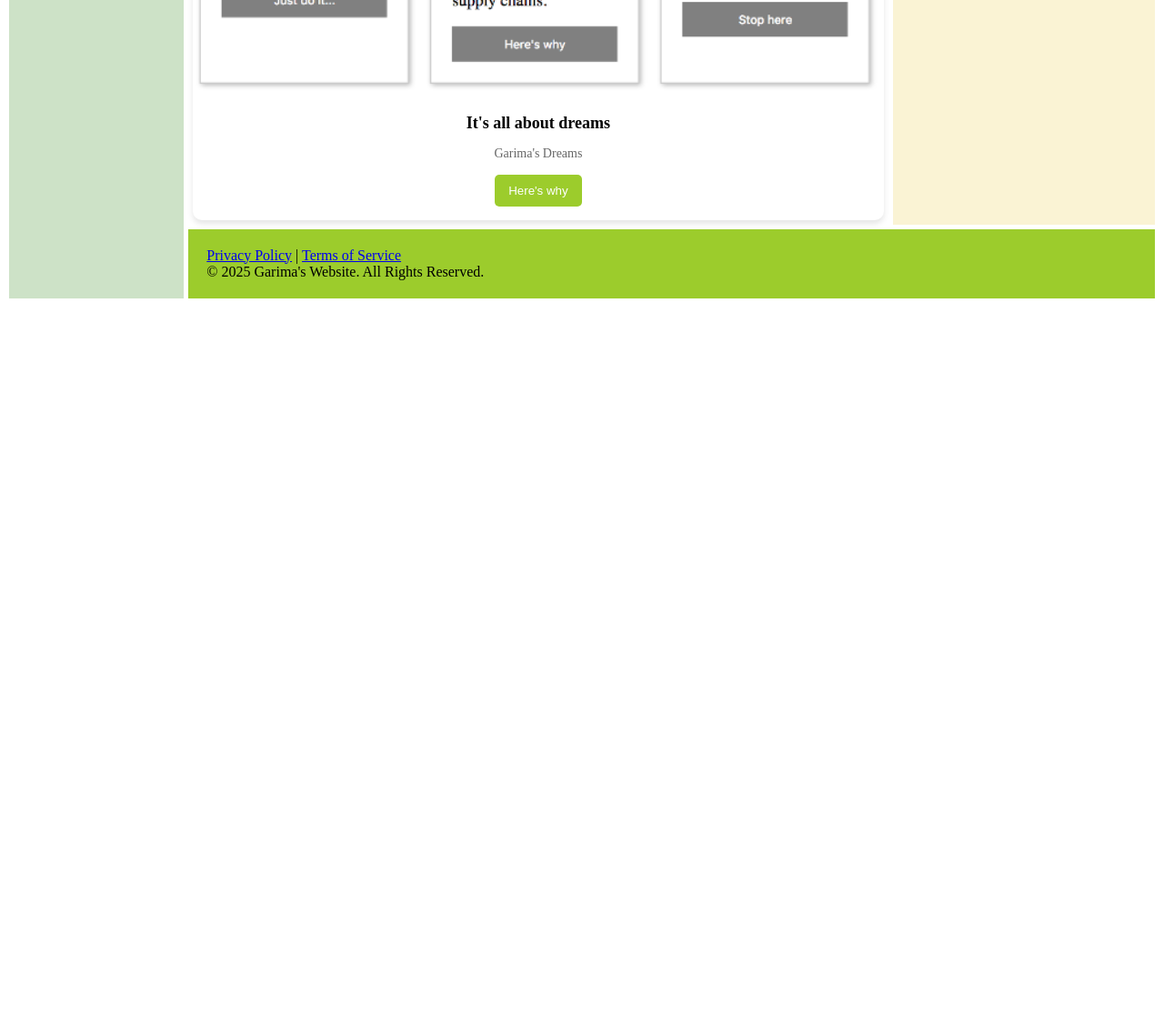
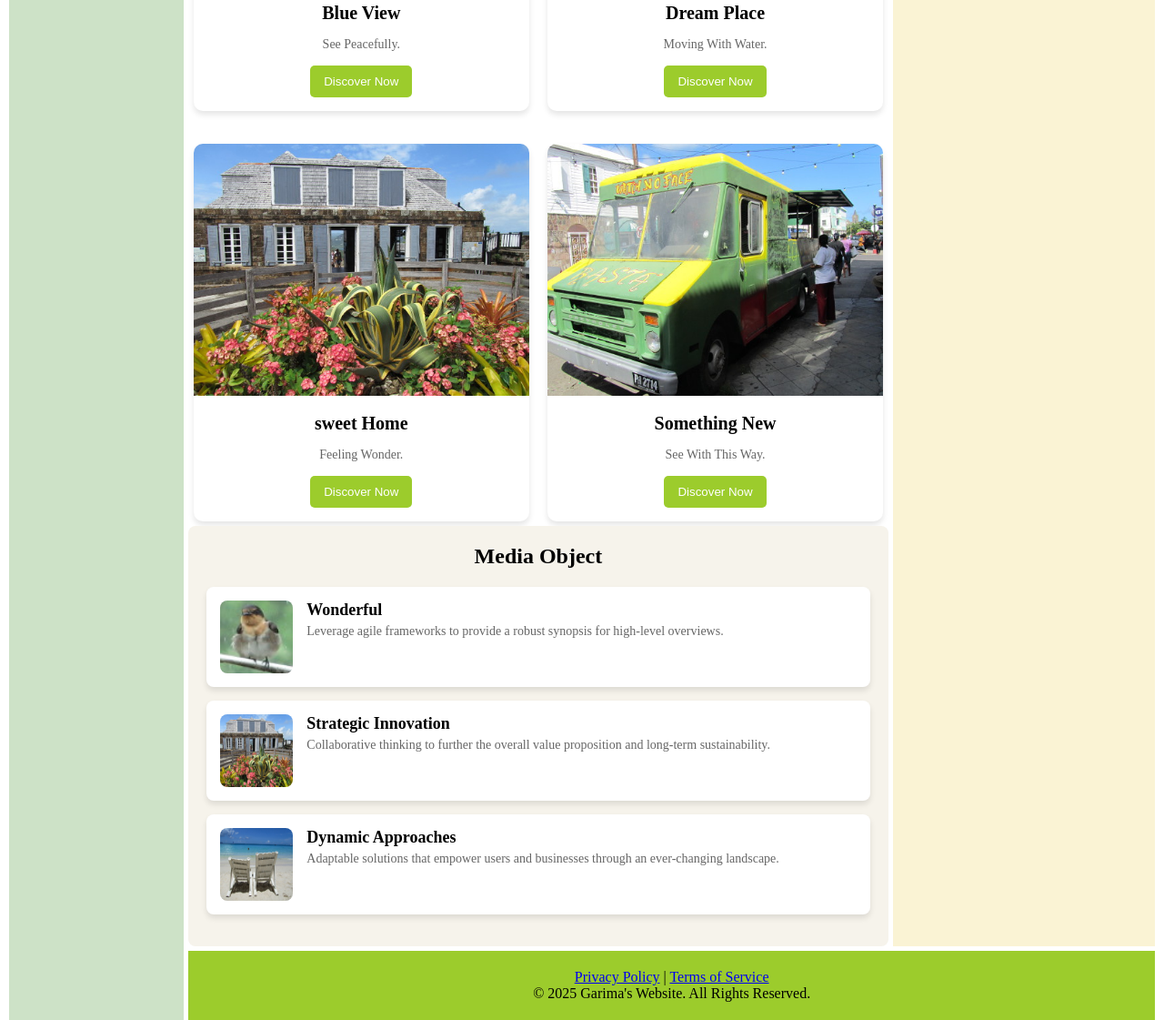
Before and after one commit to Garimathaku/Web_Dev, a plain HTML site: page Flexbox_Layout/index.html in a window 1280 px wide. Shown: the part 1598-2719 px from the top of the page at 91% size. Before the commit the page ends 1926 px from the top, so only its background shows below. Drawn offline with Linux system fonts and the light colour scheme.

Commit message:
[Garima]Add.Media Object

```diff
--- a/Flexbox_Layout/index.html
+++ b/Flexbox_Layout/index.html
@@ -13,9 +13,9 @@
             <ul>
                 <h3>Garima's Website</h3>
                 <li><a href="#">Home</a></li>
-                <li><a href="#">Photo Gallery</a></li>
-                <li><a href="#">Flex Card</a></li>
-                <li><a href="#">Media Object</a></li>
+                <li><a href="#gallery">Photo Gallery</a></li>
+                <li><a href="#flex-card">Flex Card</a></li>
+                <li><a href="#media-object">Media Object</a></li>
             </ul>
         </nav>
 
@@ -24,7 +24,8 @@
             <h2>Explore the Beauty of Nature Through Our Lens</h2>
         </header>
 
-        <article class="article">
+        <article class="article" id="gallery">
+            <h2 class="photo-title">Photo Gallery</h2>
             <div class="gallery">
                 <img src="assets/img1.jpg" alt="Image 1">
                 <img src="assets/img2.jpg" alt="Image 2">
@@ -38,14 +39,92 @@
             </div>
         </article>
 
-        <section class="single-card">
-            <div class="card">
-                <img src="assets/flex1.png" alt="Nature 1">
-                <h3>It's all about dreams</h3>
-                <p>Garima's Dreams</p>
-                <button>Here's why</button>
+        <section class="single-card" id="flex-card">
+            <h2 class="flexcard-title">Explore More</h2>
+            <div class="flex-cards">
+                <div class="card">
+                    <img src="assets/img1.jpg" alt="Nature View 1">
+                    <h3>Feeling Adventures</h3>
+                    <p>Dream Place.</p>
+                    <button>Explore More</button>
+                </div>
+
+                <div class="card">
+                    <img src="assets/img3.jpg" alt="Nature View 2">
+                    <h3>Blue Ocean</h3>
+                    <p>Experience breathtaking views from the highest peaks.</p>
+                    <button>Discover Now</button>
+                </div>
+
+
+            </div>
+            <br>
+            <br>
+            <div class="flex-cards">
+                <div class="card">
+                    <img src="assets/img9.jpg" alt="Nature View 2">
+                    <h3>Blue View</h3>
+                    <p>See Peacefully.</p>
+                    <button>Discover Now</button>
+                </div>
+                <div class="card">
+                    <img src="assets/img8.jpg" alt="Nature View 2">
+                    <h3>Dream Place</h3>
+                    <p>Moving With Water.</p>
+                    <button>Discover Now</button>
+                </div>
+
+            </div>
+
+            <br>
+            <br>
+            <div class="flex-cards">
+                <div class="card">
+                    <img src="assets/img4.jpg" alt="Nature View 2">
+                    <h3>sweet Home</h3>
+                    <p>Feeling Wonder.</p>
+                    <button>Discover Now</button>
+                </div>
+                <div class="card">
+                    <img src="assets/img7.jpg" alt="Nature View 2">
+                    <h3>Something New</h3>
+                    <p>See With This Way.</p>
+                    <button>Discover Now</button>
+                </div>
+
+            </div>
+
+        </article>
+        </section>
+
+        <section class="media-section" id="media-object">
+            <h2 class="media-title">Media Object</h2>
+
+            <div class="media">
+                <img class="media-object" src="assets/obj1.jpg" alt="Media Image 1">
+                <div class="media-body">
+                    <h3 class="media-heading">Wonderful</h3>
+                    <p>Leverage agile frameworks to provide a robust synopsis for high-level overviews.</p>
+                </div>
+            </div>
+
+            <div class="media">
+                <img class="media-object" src="assets/img4.jpg" alt="Media Image 2">
+                <div class="media-body">
+                    <h3 class="media-heading">Strategic Innovation</h3>
+                    <p>Collaborative thinking to further the overall value proposition and long-term sustainability.</p>
+                </div>
+            </div>
+
+            <div class="media">
+                <img class="media-object" src="assets/img6.jpg" alt="Media Image 3">
+                <div class="media-body">
+                    <h3 class="media-heading">Dynamic Approaches</h3>
+                    <p>Adaptable solutions that empower users and businesses through an ever-changing landscape.</p>
+                </div>
             </div>
         </section>
+
 
         <aside class="aside"></aside>
 
--- a/Flexbox_Layout/styles.css
+++ b/Flexbox_Layout/styles.css
@@ -10,9 +10,10 @@
         "nav header header"
         "nav article aside"
         "nav singlecard aside"
+        "nav media aside"
         "nav footer footer";
     grid-template-columns: 1fr 4fr 1.5fr;
-    grid-template-rows: auto 1fr auto auto;
+    grid-template-rows: auto 1fr auto auto auto;
     height: 100vh;
     gap: 5px;
     padding: 10px;
@@ -29,6 +30,7 @@
     grid-area: header;
     background-color: #9ccc2c;
     padding: 20px;
+    text-align: center;
 }
 
 .article {
@@ -36,8 +38,14 @@
     background-color: white;
     padding: 20px;
     display: flex;
-    justify-content: center;
+    flex-direction: column;
     align-items: center;
+}
+.photo-title {
+    font-size: 24px;
+    font-weight: bold;
+    text-align: center;
+    margin: 20px 0;
 }
 
 .gallery {
@@ -59,12 +67,20 @@
     padding: 20px;
 }
 
-.single-card {
-    grid-area: singlecard;
+/* Flex Card Section */
+.flexcard-title {
+    font-size: 24px;
+    font-weight: bold;
+    text-align: center;
+    margin: 20px 0;
+}
+
+.flex-cards {
     display: flex;
     justify-content: center;
-    padding: 5px;
-    background-color: #ffffff;
+    gap: 20px;
+    width: 100%;
+    max-width: 900px;
 }
 
 .card {
@@ -73,7 +89,7 @@
     box-shadow: 0 4px 6px rgba(0, 0, 0, 0.1);
     overflow: hidden;
     text-align: center;
-    width: 100%;
+    width: 48%;
 }
 
 .card img {
@@ -83,7 +99,8 @@
 
 .card h3 {
     margin: 15px 0;
-    font-size: 18px;
+    font-size: 20px;
+    font-weight: bold;
 }
 
 .card p {
@@ -100,10 +117,69 @@
     margin: 15px;
     border-radius: 5px;
     cursor: pointer;
+    transition: 0.3s;
 }
+
+.card button:hover {
+    background: #7aa420;
+}
+
+.aside {
+    grid-area: aside;
+    background-color: #faf3d4;
+    padding: 20px;
+}
+
+.media-section {
+    grid-area: media;
+    background: #F6F3EB;
+    padding: 20px;
+    border-radius: 8px;
+}
+
+.media-title {
+    font-size: 24px;
+    font-weight: bold;
+    text-align: center;
+    margin-bottom: 20px;
+}
+
+.media {
+    display: flex;
+    align-items: flex-start;
+    background: white;
+    padding: 15px;
+    border-radius: 8px;
+    box-shadow: 0px 4px 6px rgba(0, 0, 0, 0.1);
+    margin-bottom: 15px;
+}
+
+.media-object {
+    width: 80px;
+    height: 80px;
+    border-radius: 8px;
+    margin-right: 15px;
+}
+
+.media-body {
+    flex: 1;
+}
+
+.media-heading {
+    font-size: 18px;
+    font-weight: bold;
+    margin-bottom: 5px;
+}
+
+.media p {
+    font-size: 14px;
+    color: #666;
+}
+
 
 .footer {
     grid-area: footer;
     background-color: #9ccc2c;
     padding: 20px;
+    text-align: center;
 }
```
Also changed, not shown: Flexbox_Layout/assets/obj1.jpg (added).
